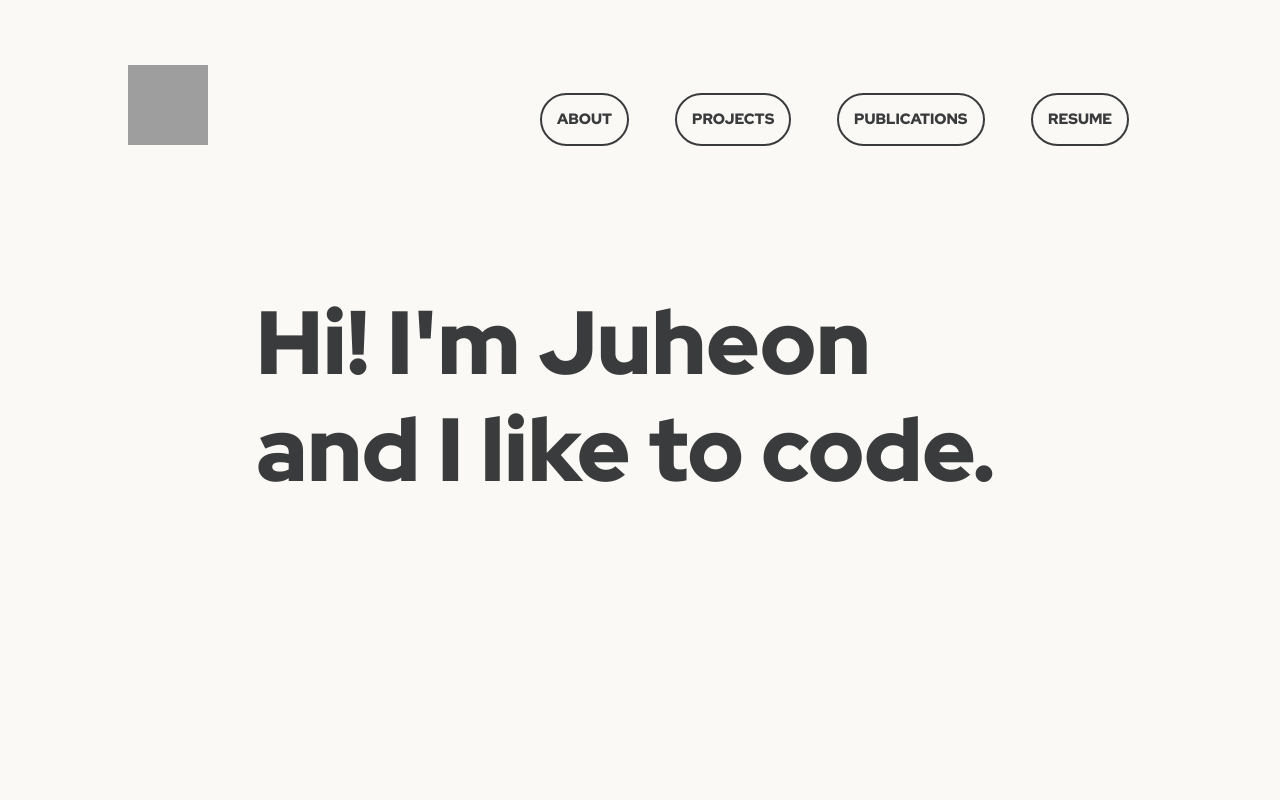
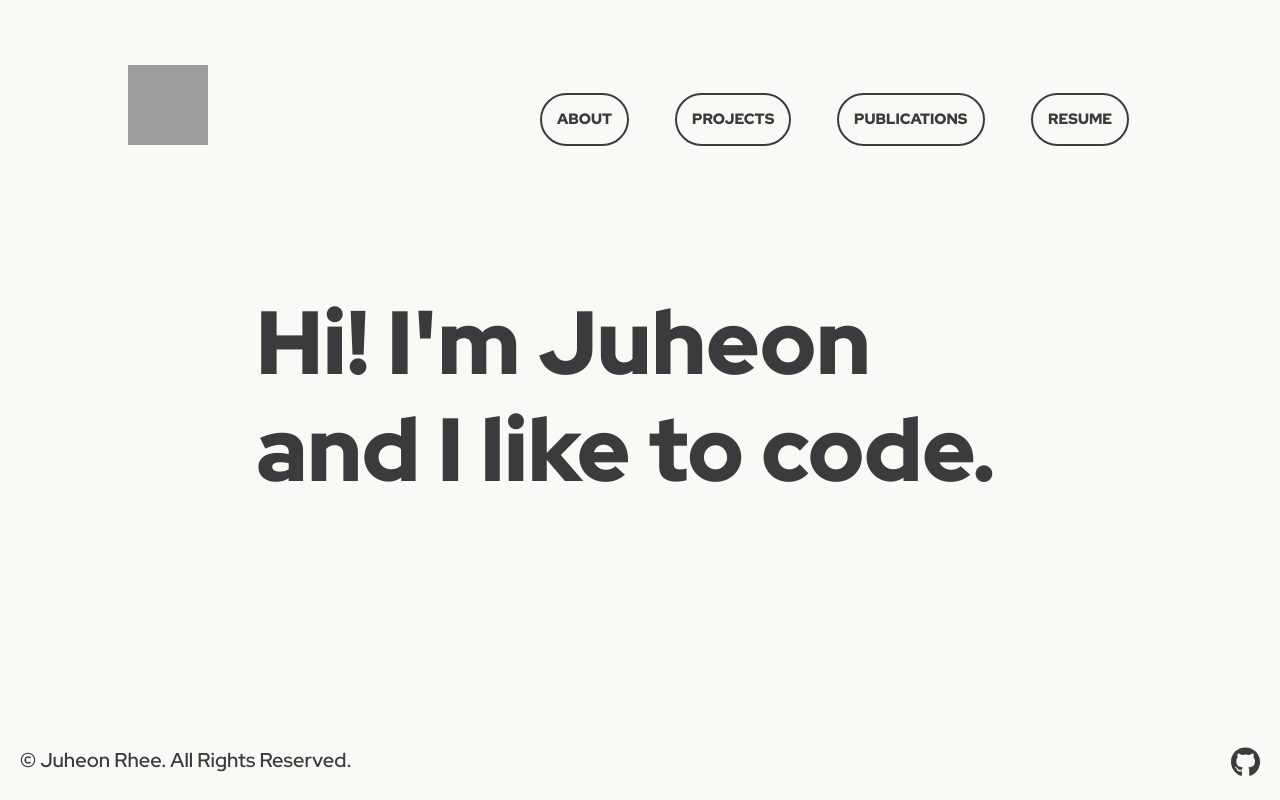
Before and after one commit to jjliewie/portfolio, a React (Create React App) app: page / in a window 1280 px wide. Built offline with nearby package versions, Linux system fonts and the light colour scheme; grey boxes are pictures that could not be loaded.

Commit message:
seventeen & footer

```diff
--- a/package.json
+++ b/package.json
@@ -5,6 +5,7 @@
   "private": true,
   "dependencies": {
     "@fortawesome/fontawesome-svg-core": "^6.1.1",
+    "@fortawesome/free-brands-svg-icons": "^6.2.0",
     "@fortawesome/free-solid-svg-icons": "^6.1.1",
     "@fortawesome/react-fontawesome": "^0.1.18",
     "@testing-library/jest-dom": "^5.16.3",
@@ -27,7 +28,7 @@
   },
   "scripts": {
     "predeploy": "npm run build",
-    "deploy":"gh-pages -d build",
+    "deploy": "gh-pages -d build",
     "start": "react-scripts start",
     "build": "react-scripts build",
     "test": "react-scripts test",
--- a/src/App.js
+++ b/src/App.js
@@ -17,6 +17,7 @@ import { Publications } from './pages/Publications';
 import { Resume } from './pages/Resume';
 import { About } from './pages/About';
 import NavBar from './components/NavBar';
+import Footer from './components/Footer';
 
 function App() {
   return (
@@ -29,6 +30,7 @@ function App() {
           <Route path="/publications" element={<Publications/>} />
           <Route path="/resume" element={<Resume/>} />
         </Routes>
+        {/* <Footer/> */}
       </HashRouter>
   );
 }
--- /dev/null
+++ b/src/components/Footer/Footer.css
@@ -0,0 +1,25 @@
+.footer a {
+    text-decoration: none;
+    font-size: 30px;
+    margin-bottom: 10px;
+    position: relative;
+    color: #3a3b3c;
+}
+
+.footer a:hover{
+    color: #3a3b3c;
+    opacity: 0.8;
+}
+
+.footer {
+    display: flex;
+    justify-content: space-between;
+    align-items: center;
+    margin-left: 20px;
+    margin-right: 20px;
+}
+
+.footer p {
+    font-size: min(calc(0.8vw + 11px), 20px);
+    position: relative;
+}
--- /dev/null
+++ b/src/components/Footer/FooterElements.js
@@ -0,0 +1,14 @@
+import styled from 'styled-components';
+
+export const Foot = styled.div`
+    justify-content: space-between;
+    align-items: center;
+    z-index: 11;
+    bottom: 0;
+    position: absolute;
+    width: 100%;
+    background-color: #FAF9F6;
+    color: #3a3b3c;
+    height: 60px;
+    display: block;
+`;
--- /dev/null
+++ b/src/components/Footer/index.js
@@ -0,0 +1,22 @@
+import React from 'react';
+import './Footer.css';
+import '../../styles/style.css'
+
+import { FontAwesomeIcon } from '@fortawesome/react-fontawesome';
+import {  faGithub } from '@fortawesome/free-brands-svg-icons';
+
+import {Foot} from './FooterElements';
+
+const Footer = () => {
+
+    return (
+        <Foot>
+        <div className='footer'>
+        <p>© Juheon Rhee. All Rights Reserved.</p>
+        <a href="https://www.github.com/jjliewie"><FontAwesomeIcon icon={faGithub} /></a>
+        </div>
+        </Foot>
+    );
+  };
+
+export default Footer;
--- a/src/pages/About/About.js
+++ b/src/pages/About/About.js
@@ -4,11 +4,13 @@ import pic from './pic.jpg'
 // import face from './face.jpg'
 // import candid from './candid.jpg'
 import Typewriter from 'typewriter-effect';
+import Footer from '../../components/Footer'
+import { Foot } from "../../components/Footer/FooterElements";
 
 class About extends Component {
   render () {
     return (
-
+        <div id="page-container">
         <div id="about">
 
             <section className="about">
@@ -38,26 +40,22 @@ class About extends Component {
 
             <br/>
 
-            Hi! I’m Juheon, and I’m a sixteen year old student who likes coding. ^^<br/>
+            Hi! I’m Juheon, and I’m a seventeen-year-old student who likes coding. ^^<br/>
             I’m currently interested in IOS development, and recently published my first app! <br/>
 
-            I’m also working on pixel-wise image segmentation encoder-decoder based model, and on another app for finding insurance covered oriental hospitals in South Korea!
+            I’m also working on an autoencoder based representation learning for deepfake detection and on another app for finding insurance covered oriental hospitals in South Korea!
             <br/>
             I like competitive programming and I’m a USACO gold division competitor.
+            I'm also the co-eic at Woolgathering! Check it out <a href="https://www.wgmag.org">here</a>!
 
             </p>
 
-            <div className="extra-small">
-
-            Also, please don't search me up on google. I don't look like that. I was pretty terrible at taking photos and posing.
-
-            </div>
-
             </section>
 
+        <Footer/>
 
         </div>
-
+        </div>
     )
   }
 }
--- a/src/pages/Homepage/Homepage.js
+++ b/src/pages/Homepage/Homepage.js
@@ -1,5 +1,6 @@
 import React, { Component } from "react";
 import '../../styles/style.css';
+import Footer from '../../components/Footer'
 
 class Homepage extends Component {
   render () {
@@ -16,6 +17,8 @@ class Homepage extends Component {
         doesn't mean I'm good at it..
       </h2>
 
+      <Footer/>
+
       </div>
 
       </section>
--- a/src/pages/Projects/Projects.js
+++ b/src/pages/Projects/Projects.js
@@ -3,9 +3,12 @@ import Card from 'react-bootstrap/Card';
 import 'bootstrap/dist/css/bootstrap.min.css';
 import '../../styles/style.css';
 
+import Footer from '../../components/Footer'
+
 class Projects extends Component {
   render () {
     return (
+      <div id="page-container">
       <section id="projects">
 
       <div className="projects">
@@ -63,15 +66,15 @@ class Projects extends Component {
 
       </a>
 
-      <a href="https://github.com/jjliewie/job_test" target="_blank" rel="noreferrer">
+      <a href="https://github.com/jjliewie/ilp-student-allocation" target="_blank" rel="noreferrer">
 
       <Card className="project-card">
         {/* <Card.Header>Header</Card.Header> */}
         <Card.Body>
-          <Card.Title className="card-title">Personality-Job</Card.Title>
+          <Card.Title className="card-title">ILP Allocation</Card.Title>
           <Card.Text>
-            Recommends occupation based on personality.
-            Made with Python Flask.
+            Student to Site allocation with
+            Integer Linear Programming.
           </Card.Text>
         </Card.Body>
       </Card>
@@ -114,7 +117,10 @@ class Projects extends Component {
 
       </div>
 
+      <Footer/>
+
       </section>
+      </div>
     )
   }
 }
--- a/src/pages/Publications/Publications.js
+++ b/src/pages/Publications/Publications.js
@@ -7,6 +7,7 @@ import Slide from '../../components/Slide'
 import "slick-carousel/slick/slick.css";
 import "slick-carousel/slick/slick-theme.css";
 
+import Footer from '../../components/Footer'
 
 class Publications extends Component {
   render () {
@@ -25,6 +26,7 @@ class Publications extends Component {
 
         </div>
 
+        <Footer/>
         </section>
     )
   }
--- a/src/pages/Resume/Resume.js
+++ b/src/pages/Resume/Resume.js
@@ -1,5 +1,6 @@
 import React, { Component } from "react";
 import '../../styles/style.css';
+import Footer from '../../components/Footer'
 
 class Resume extends Component {
   render () {
@@ -11,6 +12,7 @@ class Resume extends Component {
                 Coming Soon...
             </h1>
 
+        <Footer/>
         </section>
     )
   }
--- a/src/styles/style.css
+++ b/src/styles/style.css
@@ -3,11 +3,17 @@
 html
 {
   font-size: 100%;
-
 }
 
 * {
     font-family: 'Red Hat Display', sans-serif;
+}
+
+#page-container {
+    position: relative;
+    display: grid;
+    min-height: 100vh;
+    padding-bottom: 60px;
 }
 
 .main {
@@ -38,7 +44,7 @@ html
 
 .home h2 {
     position: absolute;
-    bottom: 10%;
+    bottom: 15%;
     right: 15%;
     font-size: 20px;
     color: #656565;
@@ -77,7 +83,7 @@ html
 }
 
 .about p{
-    font-size: calc(max(max(1.5vw, 2.8vh), 20px));
+    font-size: calc(max(max(1.35vw, 2.65vh), 19px));
     max-width: 40vw;
     color: #656565;
 }
@@ -102,6 +108,15 @@ html
     font-size: x-small;
     color:#656565;
     max-width: 40vw;
+}
+
+.about a{
+   text-decoration: none;
+   color: #656565;
+}
+
+.about a:hover{
+    color: #3a3b3c;
 }
 
 @media screen and (max-width: 1000px){
@@ -139,7 +154,8 @@ br{
 /* •·•·•·•·•·•·•·•·•·•·•·•·•·•·•·•·•·•·•·•·•·•·•·•·•·•·•·•· */
 
 .projects{
-    margin-top: calc(60px + calc(max(9vw, 13vh)));
+    /* margin-top: calc(60px + calc(max(9vw, 13vh))); */
+    margin-top: calc(120px + calc(max(6vw, 8vh)));
     color: #3a3b3c;
     text-align: center;
     display: grid;
@@ -229,6 +245,7 @@ br{
 /* •·•·•·•·•·•·•·•·•·•·•·•·•·•·•·•·•·•·•·•·•·•·•·•·•·•·•·•· */
 
 .publications{
+    margin-top: calc(120px + calc(max(6vw, 8vh)));
     background-color: #FAF9F6;
 }
 
@@ -290,6 +307,10 @@ br{
 .publications a {
     background-color: #3a3b3c;
     border: transparent;
+}
+
+.publications .footer a{
+    background-color: transparent;
 }
 
 .publications .publication-card {
```
Also changed, not shown: 1 other file (tests, documents, lock files or other folders). Lines whose indentation alone changed are shown as unchanged.
